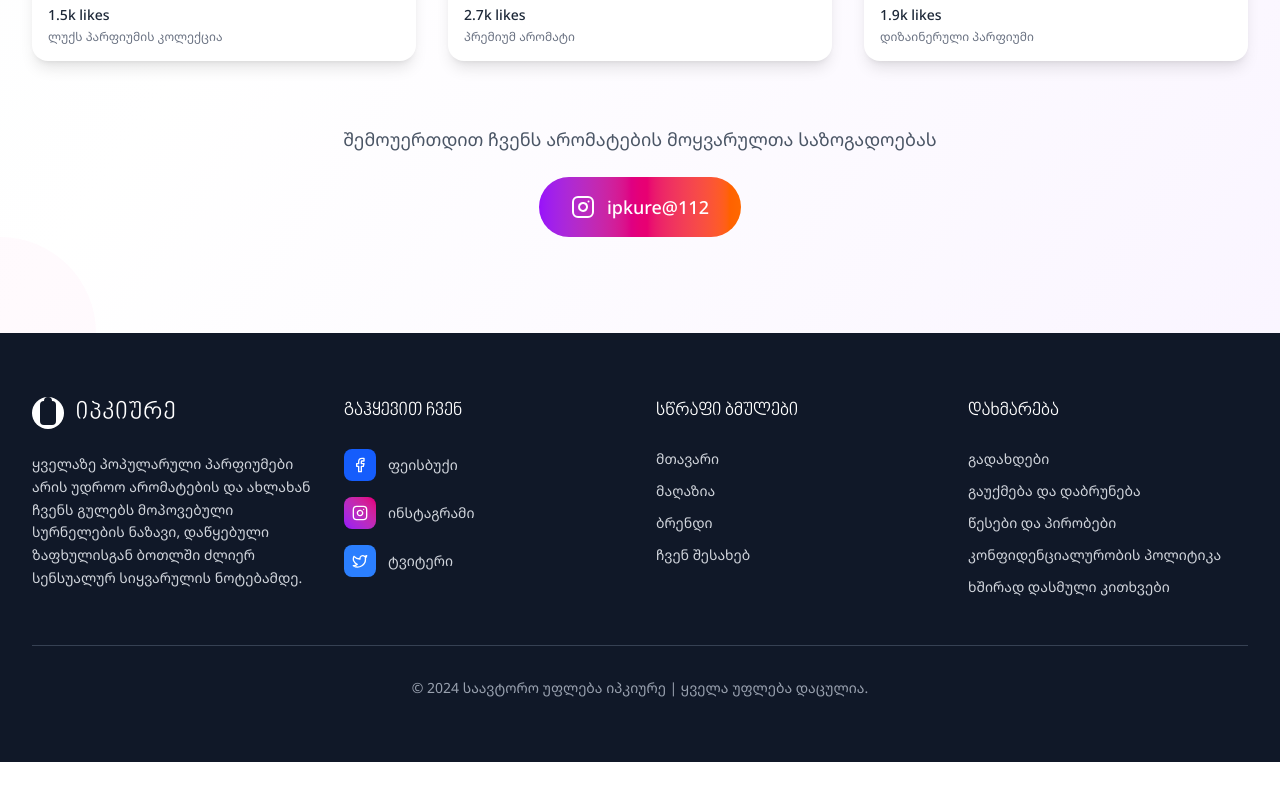
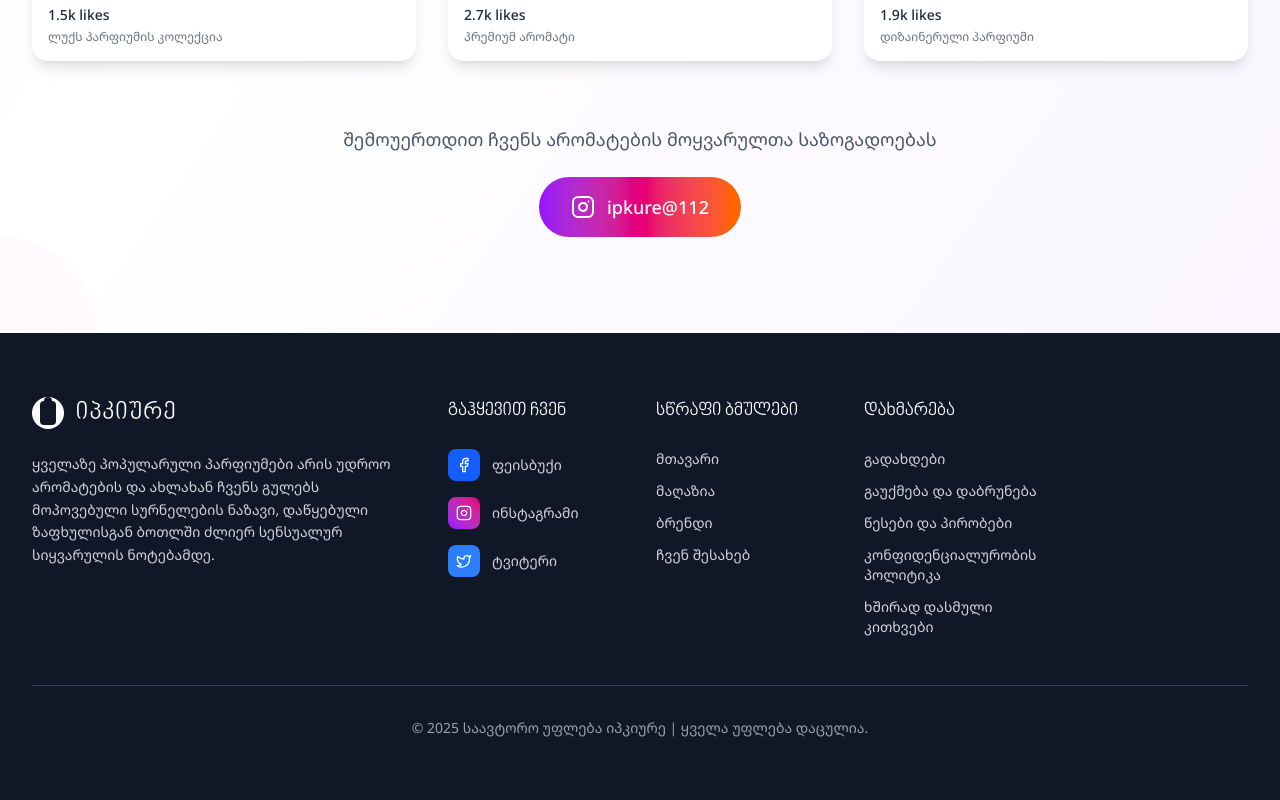
Before and after one commit to nikolozi2001/ipkure, a React (Vite) app in the folder frontend/: page /ge in a window 1280 px wide. Shown: the part 4977-5777 px from the top of the page. Before the commit the page ends 5739 px from the top, so only its background shows below. Built offline with nearby package versions, Linux system fonts and the light colour scheme.

Commit message:
fix: update copyright year dynamically and adjust grid layout in Footer component

```diff
--- a/frontend/src/components/Footer.jsx
+++ b/frontend/src/components/Footer.jsx
@@ -4,6 +4,8 @@ import { Facebook, Instagram, Twitter } from "lucide-react";
 
 const Footer = () => {
   const { language } = useLanguage();
+
+  const currentYear = new Date().getFullYear();
 
   const translations = {
     en: {
@@ -31,7 +33,7 @@ const Footer = () => {
         privacy: "Privacy Policy",
         faqs: "FAQs",
       },
-      copyright: "© 2024 Copyright Ipkure | All Rights Reserved.",
+      copyright: `© ${currentYear} Copyright Ipkure | All Rights Reserved.`,
     },
     ge: {
       brandName: "იპკიურე",
@@ -58,7 +60,7 @@ const Footer = () => {
         privacy: "კონფიდენციალურობის პოლიტიკა",
         faqs: "ხშირად დასმული კითხვები",
       },
-      copyright: "© 2024 საავტორო უფლება იპკიურე | ყველა უფლება დაცულია.",
+      copyright: `© ${currentYear} საავტორო უფლება იპკიურე | ყველა უფლება დაცულია.`,
     },
   };
 
@@ -67,9 +69,9 @@ const Footer = () => {
   return (
     <footer className="bg-gray-900 text-white">
       <div className="max-w-7xl mx-auto px-4 sm:px-6 lg:px-8 py-16">
-        <div className="grid grid-cols-1 md:grid-cols-4 gap-8">
+        <div className="grid grid-cols-1 md:grid-cols-6 gap-8">
           {/* Brand Section */}
-          <div>
+          <div className="md:col-span-2">
             {/* Logo */}
             <div className="flex items-center space-x-3 mb-6">
               <div className="w-8 h-8 bg-white rounded-full flex items-center justify-center">
```
